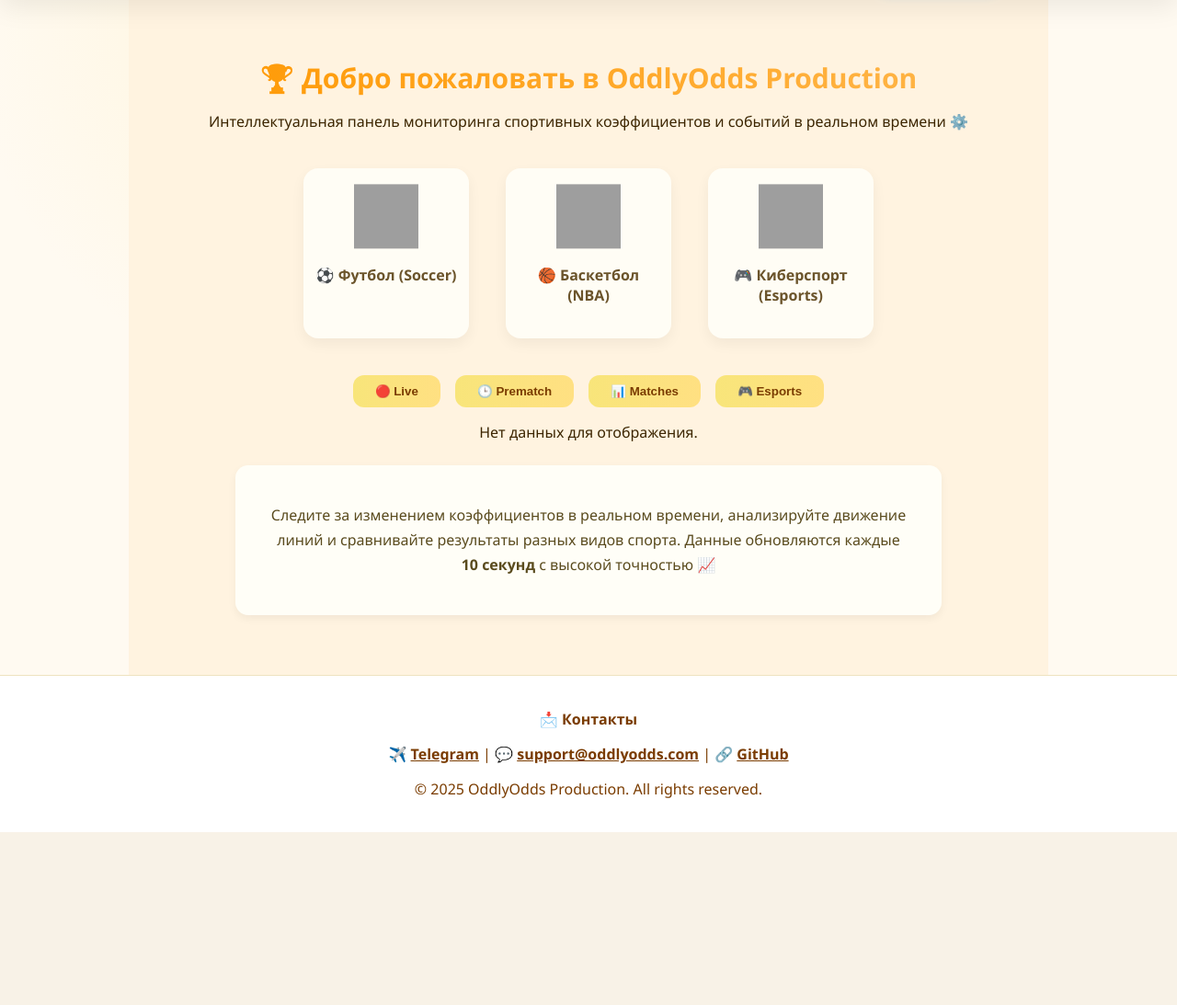
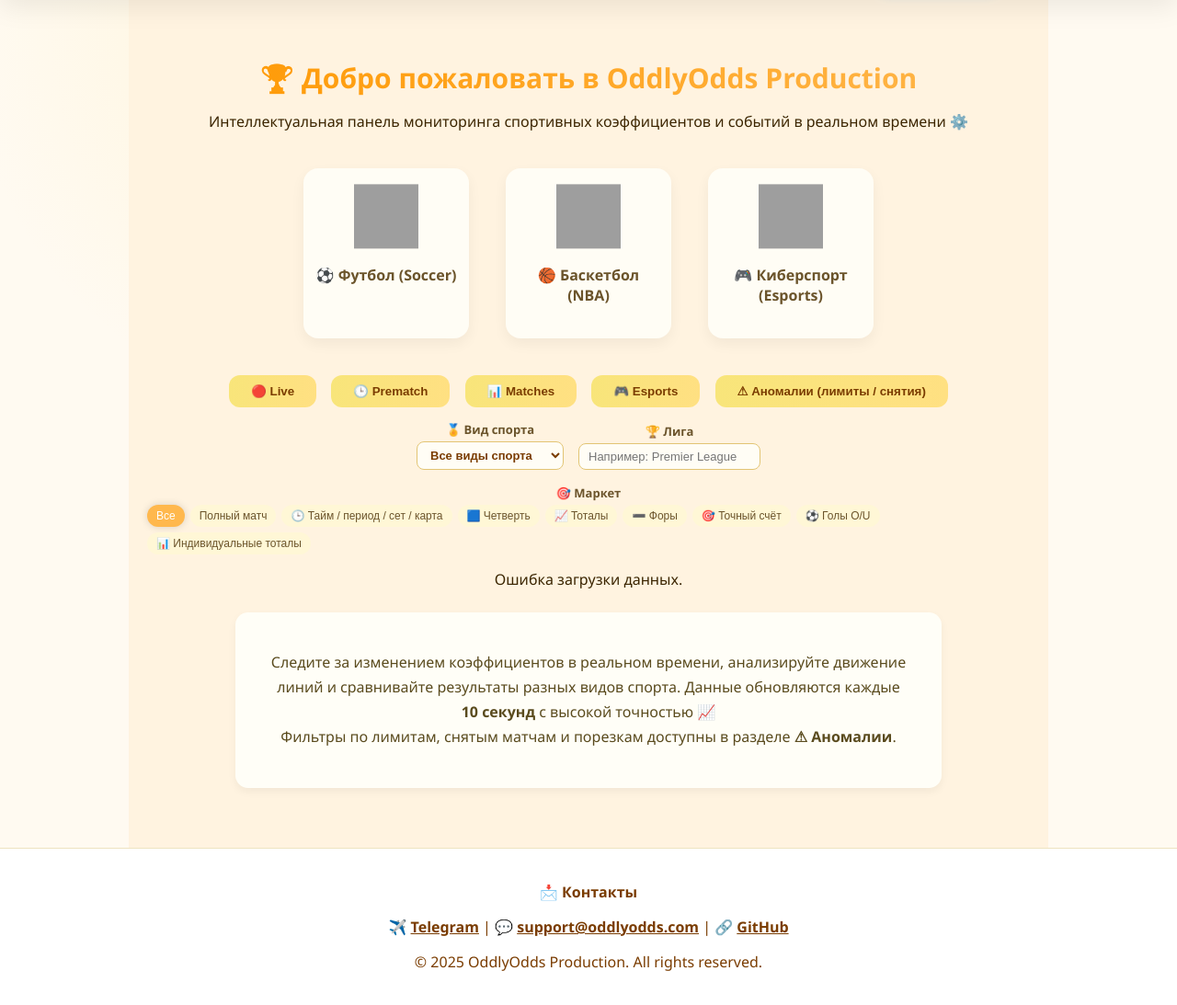
Before and after one commit to genry1996/docker, a Flask app: page / in a window 1280 px wide. Shown: the part 82-1175 px from the top of the page at 92% size. Before the commit the page ends 987 px from the top, so only its background shows below. Run offline with Flask 3, Linux system fonts and the light colour scheme; data that the repository does not hold is empty; grey boxes are pictures that could not be loaded.

Commit message:
Before full UI refactor (OddlyOdds UI shell)

```diff
--- a/inforadar_ui/app.py
+++ b/inforadar_ui/app.py
@@ -46,20 +46,63 @@
         return f"<b>Ошибка при получении данных:</b> {e}"
 
 
-# === API matches ===
-@app.route("/api/matches")
-def api_matches():
-    conn = get_connection()
-    if conn is None:
-        return jsonify({"error": "Не удалось подключиться к MySQL"}), 500
-    try:
-        with conn.cursor() as cursor:
-            cursor.execute("SELECT * FROM matches ORDER BY start_time DESC;")
-            matches = cursor.fetchall()
-        conn.close()
-        return jsonify(matches)
-    except Exception as e:
-        return jsonify({"error": str(e)}), 500
+# === API matches с фильтрами по спорту и лиге ===
+@app.route("/api/anomalies")
+def api_anomalies():
+    minutes = int(request.args.get("minutes", 30))
+    type_filter = request.args.get("type", "")
+    bookmaker = request.args.get("bookmaker", "")
+    min_diff = request.args.get("min_diff", "")
+
+    conn = get_db_connection()
+    cursor = conn.cursor(dictionary=True)
+
+    query = """
+        SELECT
+            DATE_FORMAT(time, '%d.%m %H:%i') AS time,
+            match,
+            league,
+            bookmaker,
+            type,
+            details,
+            diff
+        FROM anomalies
+        WHERE time >= NOW() - INTERVAL %s MINUTE
+    """
+    params = [minutes]
+
+    if type_filter:
+        query += " AND type = %s"
+        params.append(type_filter)
+
+    if bookmaker:
+        query += " AND bookmaker = %s"
+        params.append(bookmaker)
+
+    if min_diff:
+        query += " AND diff >= %s"
+        params.append(float(min_diff))
+
+    query += " ORDER BY time DESC"
+
+    cursor.execute(query, params)
+    rows = cursor.fetchall()
+
+    # Приведение типа к красивому виду + цвета бейджей
+    type_labels = {
+        "odds_jump": ("Изменение коэффициента", "#fff3cd"),
+        "limit_drop": ("Порезка лимита", "#ffe0e0"),
+        "limit_odd_reduction": ("Порезка коэффициентов", "#d4edda"),
+        "limit_flag_on": ("Блокировка ставки", "#e2e3ff"),
+        "match_removed": ("Матч снят с линии", "#f8d7da"),
+    }
+
+    for row in rows:
+        label, color = type_labels.get(row["type"], ("Другое", "#eeeeee"))
+        row["type_label"] = label
+        row["badge_color"] = color
+
+    return jsonify(rows)
 
 
 # === LIVE ===
--- a/inforadar_ui/templates/index.html
+++ b/inforadar_ui/templates/index.html
@@ -3,7 +3,9 @@
 {% block content %}
 <div class="welcome-container">
   <h2 class="page-title fade-in">🏆 Добро пожаловать в OddlyOdds Production</h2>
-  <p class="fade-in-delay">Интеллектуальная панель мониторинга спортивных коэффициентов и событий в реальном времени ⚙️</p>
+  <p class="fade-in-delay">
+    Интеллектуальная панель мониторинга спортивных коэффициентов и событий в реальном времени ⚙️
+  </p>
 
   <!-- ====== Блок иконок ====== -->
   <div class="sports-icons fade-in-slow">
@@ -27,6 +29,47 @@
     <button onclick="location.href='/prematch'" class="tab-btn">🕒 Prematch</button>
     <button onclick="location.href='/matches'" class="tab-btn">📊 Matches</button>
     <button onclick="location.href='/esports'" class="tab-btn">🎮 Esports</button>
+    <button onclick="location.href='/anomalies'" class="tab-btn">⚠ Аномалии (лимиты / снятия)</button>
+  </div>
+
+  <!-- ====== ПАНЕЛЬ ФИЛЬТРОВ ====== -->
+  <div class="filters-row fade-in-late">
+    <div class="filter-group">
+      <label for="sport-filter">🏅 Вид спорта</label>
+      <select id="sport-filter">
+        <option value="">Все виды спорта</option>
+        <option value="Football">Football</option>
+        <option value="Basketball">Basketball</option>
+        <option value="Tennis">Tennis</option>
+        <option value="Hockey">Hockey</option>
+        <option value="Volleyball">Volleyball</option>
+        <option value="Handball">Handball</option>
+        <option value="eSports">eSports</option>
+        <option value="Futsal">Futsal</option>
+      </select>
+    </div>
+
+    <!-- Заглушка под фильтр лиги (можно позже сделать динамически) -->
+    <div class="filter-group">
+      <label for="league-filter">🏆 Лига</label>
+      <input id="league-filter" type="text" placeholder="Например: Premier League">
+    </div>
+
+    <!-- Чипы типов маркетов -->
+    <div class="filter-group market-group">
+      <label>🎯 Маркет</label>
+      <div class="market-chips" id="market-chips">
+        <button class="market-chip active" data-market="all">Все</button>
+        <button class="market-chip" data-market="full_match">Полный матч</button>
+        <button class="market-chip" data-market="time">🕒 Тайм / период / сет / карта</button>
+        <button class="market-chip" data-market="quarter">🟦 Четверть</button>
+        <button class="market-chip" data-market="totals">📈 Тоталы</button>
+        <button class="market-chip" data-market="handicaps">➖ Форы</button>
+        <button class="market-chip" data-market="exact_score">🎯 Точный счёт</button>
+        <button class="market-chip" data-market="goals_ou">⚽ Голы O/U</button>
+        <button class="market-chip" data-market="team_totals">📊 Индивидуальные тоталы</button>
+      </div>
+    </div>
   </div>
 
   <!-- ====== Контейнер таблицы с shimmer ====== -->
@@ -36,7 +79,9 @@
   <div class="welcome-panel fade-in-late">
     <p>
       Следите за изменением коэффициентов в реальном времени, анализируйте движение линий и сравнивайте результаты разных видов спорта.
-      Данные обновляются каждые <b>10 секунд</b> с высокой точностью 📈
+      Данные обновляются каждые <b>10 секунд</b> с высокой точностью 📈<br>
+      Фильтры по лимитам, снятым матчам и порезкам доступны в разделе
+      <b>⚠ Аномалии</b>.
     </p>
   </div>
 </div>
@@ -99,12 +144,109 @@
 #matches-container tr:hover {
   background: #fff3d1;
 }
+
+/* ===== Панель фильтров ===== */
+.filters-row {
+  display: flex;
+  flex-wrap: wrap;
+  gap: 16px;
+  align-items: flex-end;
+  margin: 10px auto 5px;
+  max-width: 1000px;
+  justify-content: center;
+}
+.filter-group {
+  display: flex;
+  flex-direction: column;
+  gap: 4px;
+  min-width: 160px;
+}
+.filter-group label {
+  font-size: 13px;
+  font-weight: 600;
+  color: #6b542b;
+}
+.filter-group select,
+.filter-group input {
+  background: #fffdf5;
+  border-radius: 8px;
+  border: 1px solid #e2c474;
+  padding: 6px 10px;
+  font-size: 13px;
+}
+
+/* Маркет-чипы */
+.market-group {
+  flex: 1 1 100%;
+}
+.market-chips {
+  display: flex;
+  flex-wrap: wrap;
+  gap: 6px;
+}
+.market-chip {
+  border: none;
+  border-radius: 999px;
+  padding: 5px 10px;
+  font-size: 12px;
+  cursor: pointer;
+  background: #fff7d6;
+  color: #6b542b;
+  transition: all 0.2s ease;
+}
+.market-chip:hover {
+  background: #ffeaa6;
+}
+.market-chip.active {
+  background: #ffb84d;
+  color: #fff;
+  box-shadow: 0 0 8px rgba(0,0,0,0.15);
+}
+
+/* responsive */
+@media (max-width: 800px) {
+  .filters-row {
+    align-items: stretch;
+  }
+  .market-group {
+    order: 3;
+  }
+}
 </style>
 
 <script>
 document.addEventListener("DOMContentLoaded", () => {
+  // Анимация появления блоков
   document.querySelectorAll(".fade-in, .fade-in-delay, .fade-in-slow, .fade-in-late")
     .forEach((el, i) => setTimeout(() => el.classList.add("visible"), 200 + i * 250));
+
+  const sportSelect = document.getElementById("sport-filter");
+  const leagueInput = document.getElementById("league-filter");
+  const marketChips = document.getElementById("market-chips");
+
+  let currentMarket = "all";
+
+  // переключение маркет-чипов
+  if (marketChips) {
+    marketChips.addEventListener("click", (e) => {
+      const btn = e.target.closest(".market-chip");
+      if (!btn) return;
+      currentMarket = btn.dataset.market || "all";
+      marketChips.querySelectorAll(".market-chip").forEach(b => b.classList.remove("active"));
+      btn.classList.add("active");
+      loadMatches();  // в будущем фильтр маркетов будет работать по odds/odds_history
+    });
+  }
+
+  if (sportSelect) {
+    sportSelect.addEventListener("change", () => loadMatches());
+  }
+  if (leagueInput) {
+    leagueInput.addEventListener("change", () => loadMatches());
+    leagueInput.addEventListener("keyup", (e) => {
+      if (e.key === "Enter") loadMatches();
+    });
+  }
 
   // --- shimmer-анимация ---
   function showShimmer() {
@@ -121,12 +263,30 @@
 
   async function loadMatches() {
     showShimmer();
+
+    const params = new URLSearchParams();
+
+    const sportVal = sportSelect?.value || "";
+    const leagueVal = leagueInput?.value || "";
+
+    if (sportVal) params.set("sport", sportVal);
+    if (leagueVal) params.set("league", leagueVal.trim());
+    // currentMarket пока просто пробрасываем вперёд — будем использовать,
+    // когда добавим API по маркетам (odds / odds_history)
+    if (currentMarket && currentMarket !== "all") {
+      params.set("market_type", currentMarket);
+    }
+
+    const url = "/api/matches" + (params.toString() ? `?${params.toString()}` : "");
+
     try {
-      const response = await fetch("/api/matches");
+      const response = await fetch(url);
       const data = await response.json();
-      setTimeout(() => renderTable(data), 500); // имитация плавного обновления
+      setTimeout(() => renderTable(data), 300); // лёгкая задержка для плавного эффекта
     } catch (error) {
       console.error("Ошибка загрузки:", error);
+      const container = document.getElementById("matches-container");
+      container.innerHTML = "<p>Ошибка загрузки данных.</p>";
     }
   }
 
```
Also changed, not shown: 1 other file.
